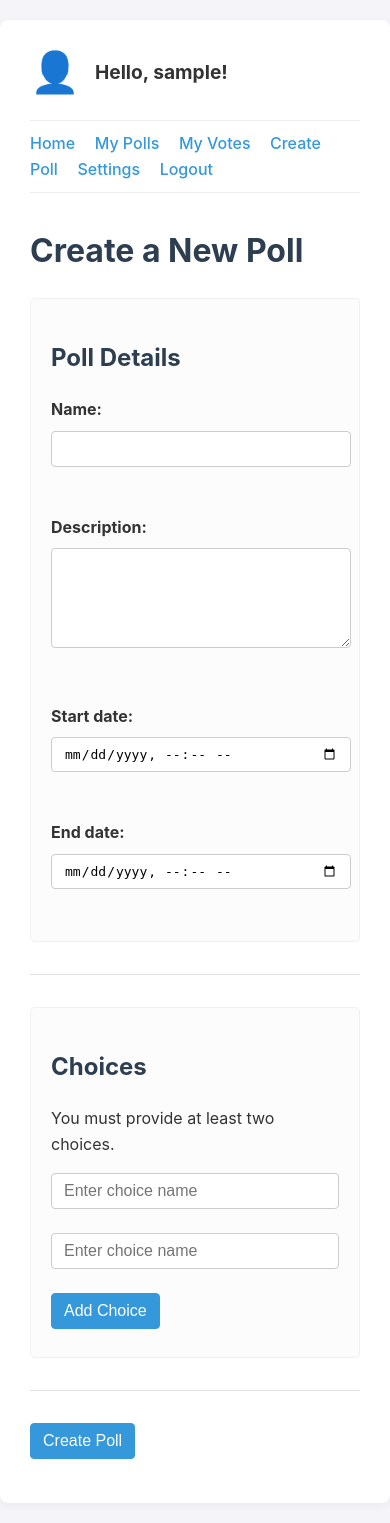
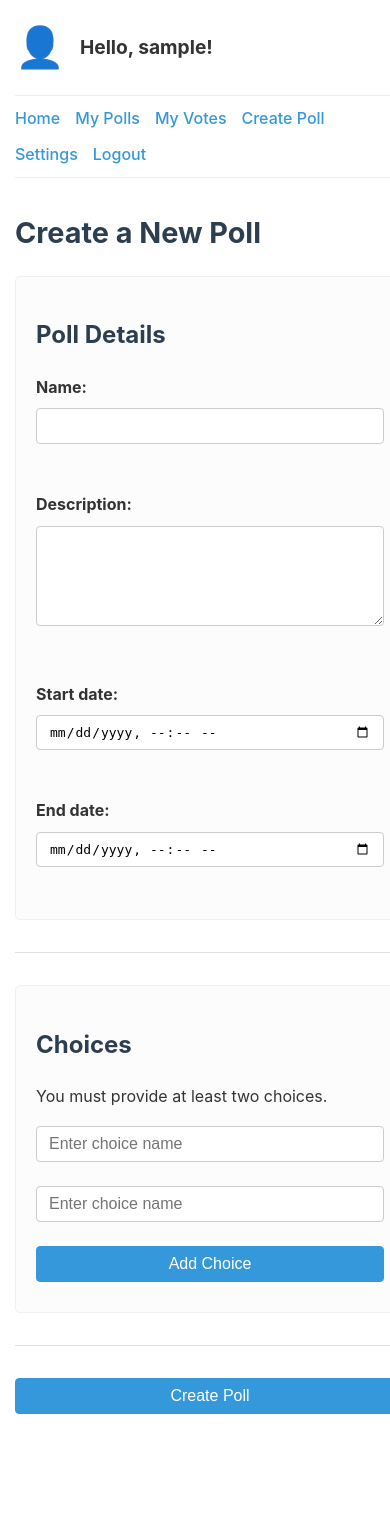
Before and after one commit to mikolajed/CommPolls, a Django app: page /polls/create/ in a window 390 px wide. After the commit the page ends 1414 px from the top, so only its background shows below. Run offline with Django 4.2, Linux system fonts and the light colour scheme; the visitor is signed in with stand-in values (Sample User, id 1).

Commit message:
Make UI responsive

```diff
--- a/comm_polls/static/comm_polls/style.css
+++ b/comm_polls/static/comm_polls/style.css
@@ -406,3 +406,71 @@ button.danger:hover {
     height: 40vh;
     width: 100%;
 }
+
+/* Responsive Design */
+@media (max-width: 768px) {
+    .container {
+        margin: 0;
+        padding: 15px;
+        width: 100%;
+        border-radius: 0;
+        box-shadow: none;
+    }
+
+    h1 { font-size: 1.8em; }
+    h2 { font-size: 1.5em; }
+
+    .nav-bar {
+        display: flex;
+        flex-wrap: wrap;
+        gap: 10px;
+    }
+    .nav-bar a {
+        margin-right: 5px;
+    }
+
+    /* Make filter form stack vertically */
+    form label {
+        margin-right: 0;
+    }
+    form select, form button, form .button-link {
+        display: block;
+        width: 100%;
+        margin-right: 0;
+        margin-bottom: 10px;
+        box-sizing: border-box;
+    }
+
+    /* Adjust poll list for mobile */
+    .poll-list-wrapper {
+        flex-direction: column;
+        align-items: stretch;
+        gap: 0.5rem;
+    }
+
+    .poll-list-item {
+        flex-direction: column;
+        align-items: flex-start;
+        gap: 1rem;
+    }
+
+    .poll-actions {
+        width: 100%;
+        flex-direction: column;
+        align-items: stretch;
+    }
+
+    .poll-actions .button-link {
+        text-align: center;
+    }
+
+    .poll-list .suspend-form, .poll-list .suspend-form button {
+        width: 100%;
+    }
+
+    /* Stack create poll choice form */
+    .choice-form {
+        flex-direction: column;
+        align-items: stretch;
+    }
+}
--- a/comm_polls/templates/comm_polls/base.html
+++ b/comm_polls/templates/comm_polls/base.html
@@ -2,6 +2,7 @@
 <html>
 <head>
     <title>{% block title %}CommPolls{% endblock %}</title>
+    <meta name="viewport" content="width=device-width, initial-scale=1.0">
     {% load static %}
     <link rel="stylesheet" href="{% static 'comm_polls/style.css' %}">
     {% block extra_head %}{% endblock %}
```
